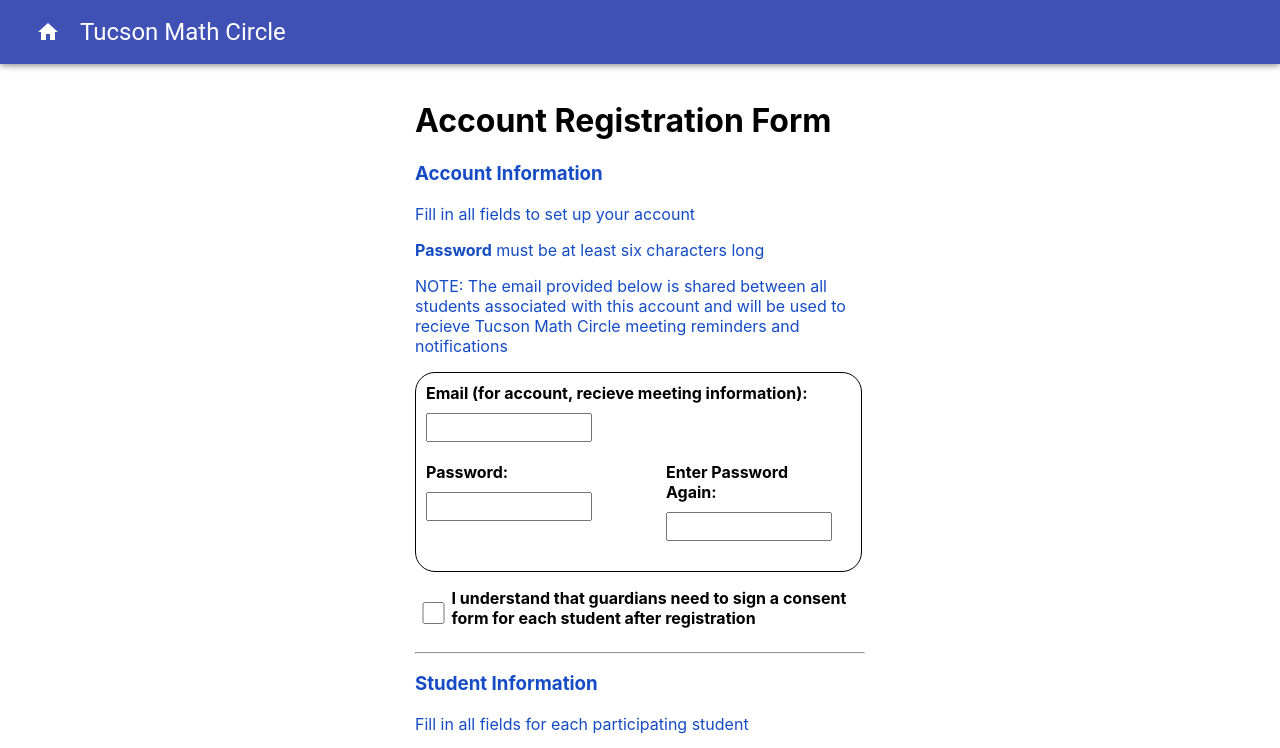
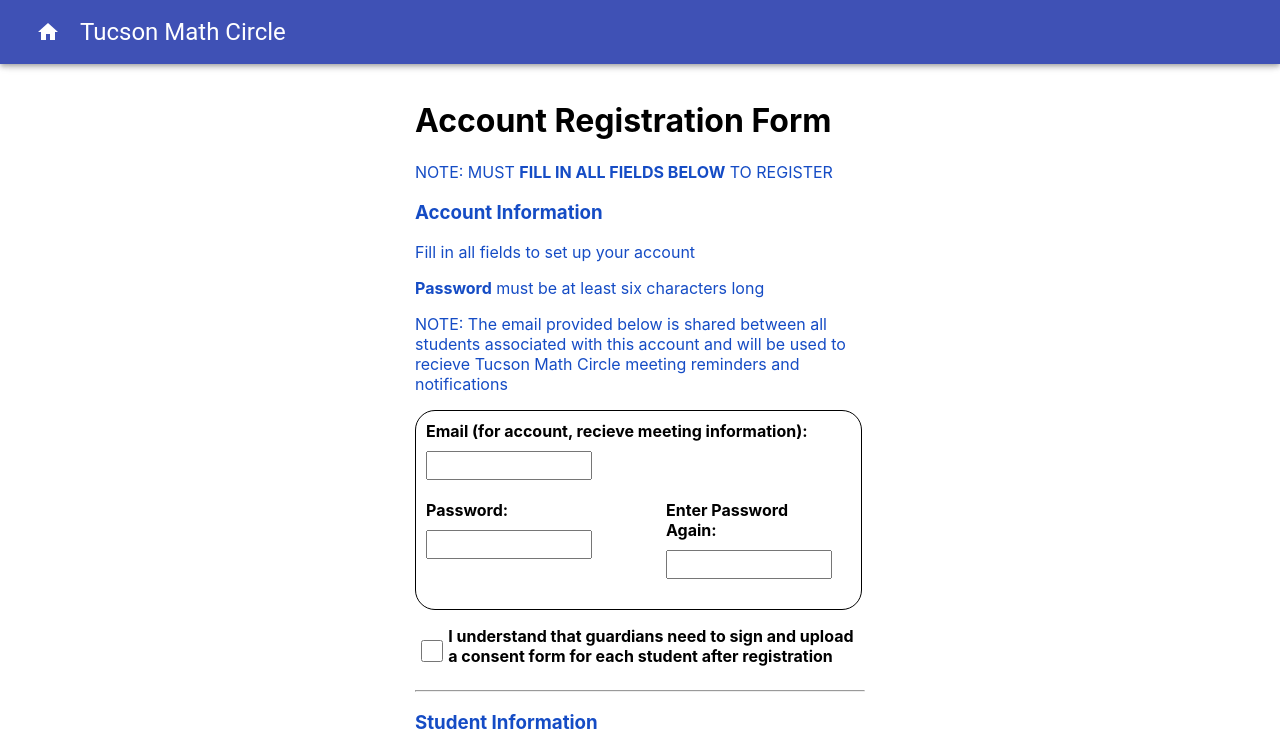
Before and after one commit to csc-536/tucson-math-circle-portal-, a React (Create React App) app in the folder frontend/: page /signup in a window 1280 px wide. Shown: the top 748 px of the page. Built offline with nearby package versions, Linux system fonts and the light colour scheme.

Commit message:
Bug fixes

```diff
--- a/frontend/src/http/index.js
+++ b/frontend/src/http/index.js
@@ -39,8 +39,10 @@
       email,
     });
     console.log(res);
+    return 0;
   } catch (error) {
     console.log(error.response);
+    return -1;
   }
 }
 
--- a/frontend/src/registration/checkBox.js
+++ b/frontend/src/registration/checkBox.js
@@ -13,8 +13,8 @@
     <div id="checkbox">
       <input type="checkbox" id="myCheckBox" onClick={handleCheckBoxChange} />
       <p>
-        I understand that guardians need to sign a consent form for each student
-        after registration
+        I understand that guardians need to sign and upload a consent form for
+        each student after registration
       </p>
     </div>
   );
--- a/frontend/src/registration/registerButton.js
+++ b/frontend/src/registration/registerButton.js
@@ -39,13 +39,18 @@
 
     console.log(email);
     try {
-      await preRegister({ email });
+      await preRegister({ email }).then((result) => {
+        if (result == -1) {
+          alert("Account email already taken");
+          setOpen(false);
+        } else {
+          setOpen(true);
+        }
+      });
       console.log("EMAIL SENT");
     } catch (error) {
       console.log(error.response);
     }
-
-    setOpen(true);
   };
 
   const handleClose = () => {
@@ -56,9 +61,7 @@
     console.log(input);
     regAction(input).then((result) => {
       if (result == -1) {
-        alert(
-          "Either your account email is already taken or the four digit code was incorrect"
-        );
+        alert("Incorrect four digit code");
         return;
       } else {
         handleClose();
--- a/frontend/src/registration/registration.css
+++ b/frontend/src/registration/registration.css
@@ -73,7 +73,7 @@
 }
 #regButton {
   /* clear: both;*/
-  margin-bottom: 50px;
+  margin-bottom: 10px;
 }
 #regForm {
   margin: 0 auto;
--- a/frontend/src/registration/registration.js
+++ b/frontend/src/registration/registration.js
@@ -270,12 +270,11 @@
       if (student.grade === "select" || student.grade === "") {
         errStr += "Student " + (i + 1) + ": Grade required\n";
       }
+      if (student.birth_month === undefined || student.birth_month == 0) {
+        errStr += "Student " + (i + 1) + ": Birth month required\n";
+      }
       if (student.birth_year === undefined || student.birth_year == 0) {
         errStr += "Student " + (i + 1) + ": Birth year required\n";
-      }
-      console.log(student.birth_month);
-      if (student.birth_month === undefined || student.birth_month == 0) {
-        errStr += "Student " + (i + 1) + ": Birth month required\n";
       }
     });
     guardians.map((guardian, i) => {
--- a/frontend/src/registration/registrationHeader.js
+++ b/frontend/src/registration/registrationHeader.js
@@ -10,6 +10,9 @@
   return (
     <div>
       <h1>Account Registration Form</h1>
+      <p className="regNote">
+        NOTE: MUST <b>FILL IN ALL FIELDS BELOW</b> TO REGISTER
+      </p>
     </div>
   );
 }
```
